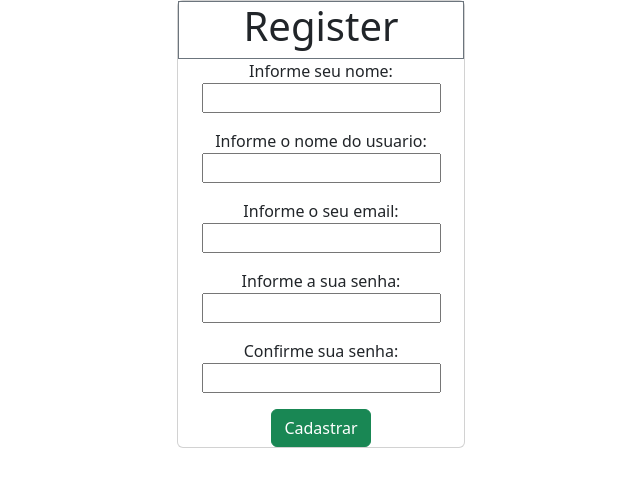
After one commit to dudurb17/BikeramaSite, a PHP site: page /form.php in a window 1280 px wide. The commit adds this page. Shown: the top 487 px of the page, without its empty margins (319-959 px from the left). Run offline with PHP 8.4, Linux system fonts and the light colour scheme.

Commit message:
salvando dados no banco de dados

```diff
--- a/bikerama2.0/BD.class.php
+++ b/bikerama2.0/BD.class.php
@@ -14,8 +14,8 @@ class BD
     public function inserir($dados)
     {
         $conn = $this->conn();
-        $sql = "INSERT INTO `usuario`(`id`, `nome`, `user`, `senha`, `email`) VALUES (`null`,?,?,?,?)";
+        $sql = "INSERT INTO `usuario`(`id`, `nome`, `user`, `senha`, `email`) VALUES (?,?,?,?,?)";
         $st = $conn->prepare($sql);
-        $st->execute([$dados['nome'], $dados['user'], $dados['senha'], $dados['email']]);
+        $st->execute(['null', $dados['nome'], $dados['user'], $dados['senha'], $dados['email']]);
     }
 }
--- /dev/null
+++ b/bikerama2.0/form.php
@@ -0,0 +1,73 @@
+<?php
+include 'BD.class.php';
+$conn = new BD();
+if (!empty($_POST)) {
+    $conn->inserir($_POST);
+}
+
+?>
+
+
+<!DOCTYPE html>
+<html lang="en">
+
+<head>
+    <meta charset="UTF-8">
+    <meta http-equiv="X-UA-Compatible" content="IE=edge">
+    <meta name="viewport" content="width=device-width, initial-scale=1.0">
+    <title>Register</title>
+    <link href="https://cdn.jsdelivr.net/npm/bootstrap@5.3.0-alpha3/dist/css/bootstrap.min.css" rel="stylesheet" integrity="sha384-KK94CHFLLe+nY2dmCWGMq91rCGa5gtU4mk92HdvYe+M/SXH301p5ILy+dN9+nJOZ" crossorigin="anonymous">
+</head>
+</head>
+
+<body>
+
+    <div class="container text-center ">
+
+        <div class="card mx-auto p-8" style="width: 18rem;">
+            <span class="border border-secondary">
+                <h1>Register</h1>
+            </span>
+
+
+            <form action="form.php" method="post">
+
+
+                <p><Label>Informe seu nome:</Label>
+                    <br />
+                    <input type="text" name="nome" id="" required>
+                </p>
+                <p><Label>Informe o nome do usuario:</Label>
+                    <br />
+                    <input type="text" name="user" id="" required>
+                </p>
+
+                <p><Label>Informe o seu email:</Label>
+                    <br />
+                    <input type="text" name="email" id="">
+                </p>
+                <p><Label>Informe a sua senha:</Label>
+                    <br />
+                    <input type="password" name="senha" id="">
+                </p>
+                <p><Label>Confirme sua senha:</Label>
+                    <br />
+
+                    <input type="password" name="confSenha" id="">
+                </p>
+
+                <button type="submit" class="btn btn-success" name="submit">Cadastrar</button>
+                <!-- <a href="index.php" class="btn btn-danger">Cancel</a> -->
+
+            </form>
+
+
+        </div>
+
+
+    </div>
+    <script src="https://cdn.jsdelivr.net/npm/bootstrap@5.3.0-alpha3/dist/js/bootstrap.bundle.min.js" integrity="sha384-ENjdO4Dr2bkBIFxQpeoTz1HIcje39Wm4jDKdf19U8gI4ddQ3GYNS7NTKfAdVQSZe" crossorigin="anonymous">
+    </script>
+</body>
+
+</html>
```
